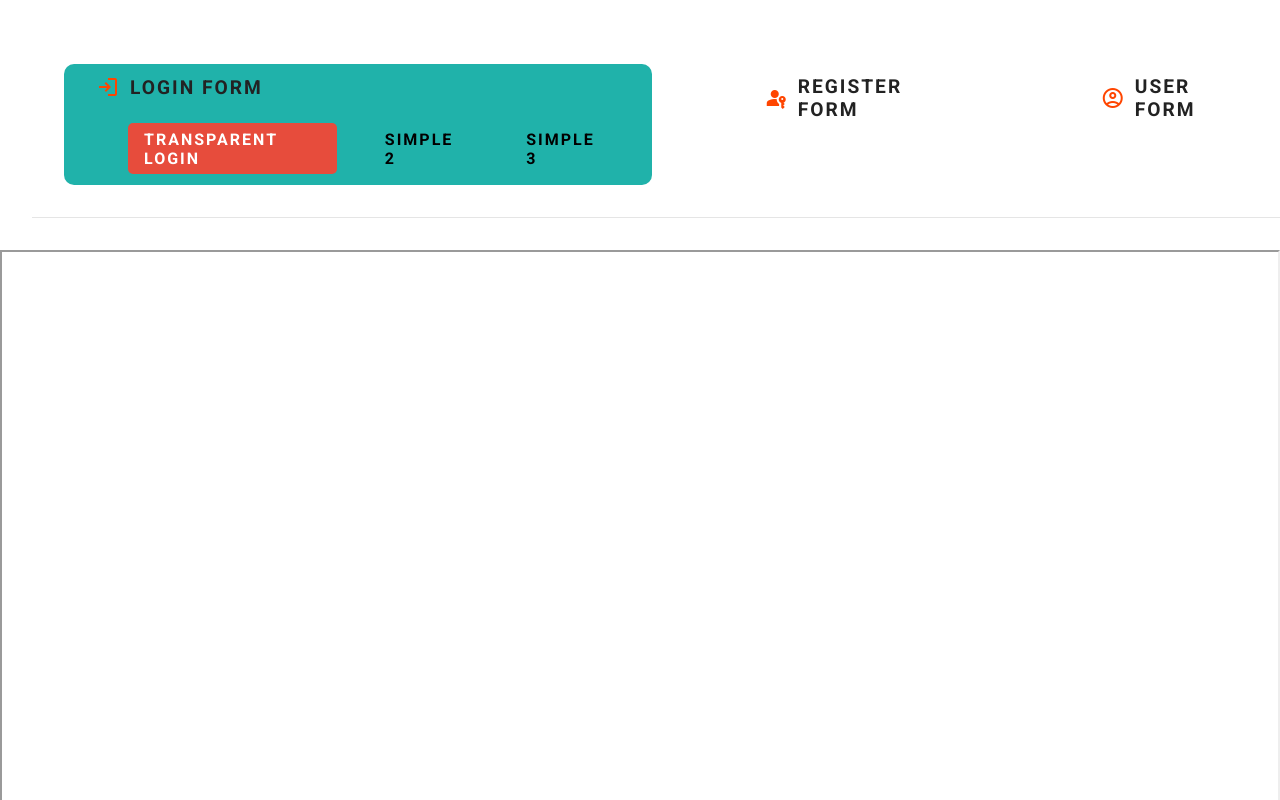
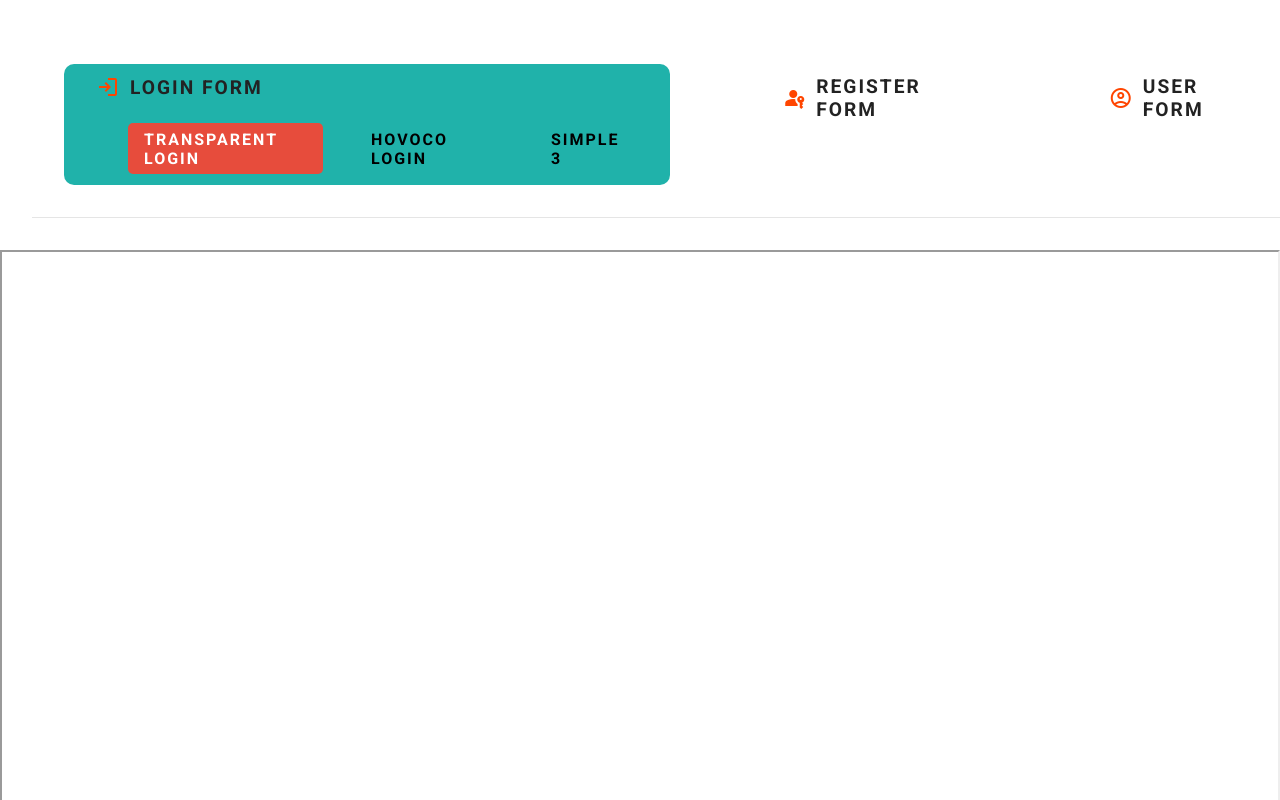
Before and after one commit to MD-Rahed-Mia/tabmenu, a plain HTML site: page index.html in a window 1280 px wide. Both pictures are taken after a click on the link "LOGIN FORM". Shown: the top 800 px of the page. Drawn offline with nearby package versions, Linux system fonts and the light colour scheme.

Commit message:
login 2 added

```diff
--- a/index.html
+++ b/index.html
@@ -35,7 +35,7 @@
         </div>
         <ul id="menu1"  class="subMenu">
           <li class="active" onclick="showContent('content', 'click1')">Transparent login</li>
-          <li  onclick="showContent('content', 'click2')">simple 2</li>
+          <li  onclick="showContent('content', 'click2')">Hovoco login</li>
           <li>simple 3</li>
         </ul>
       </li>
```
